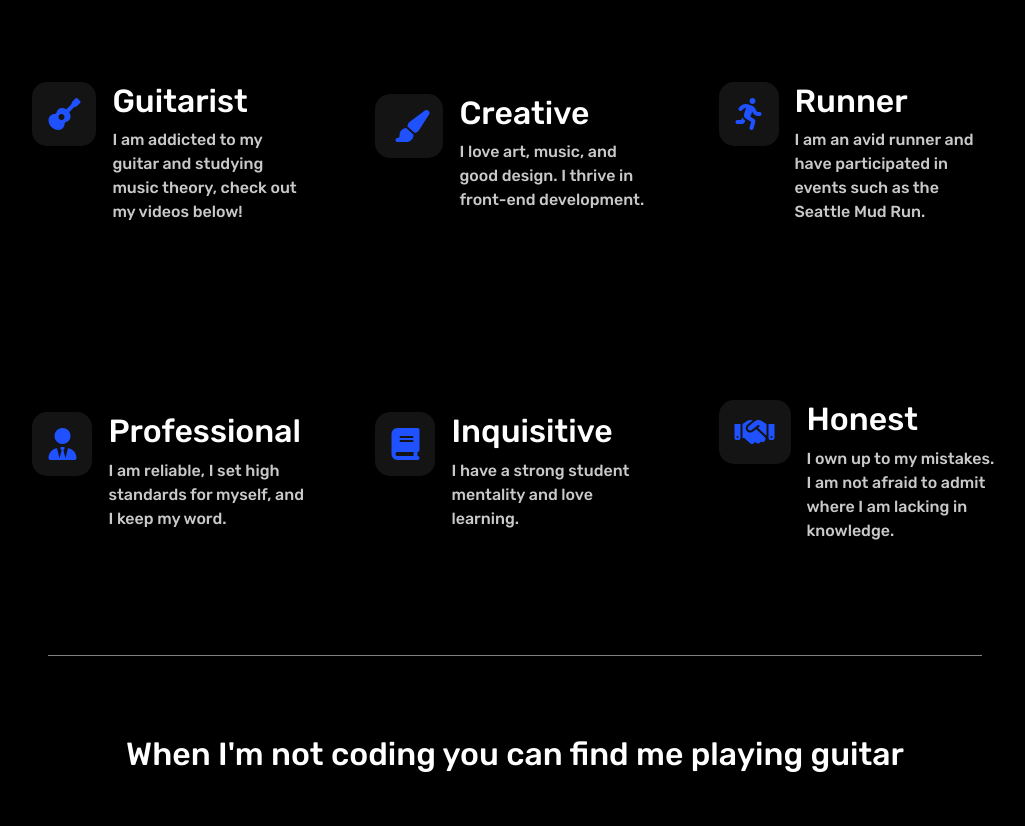
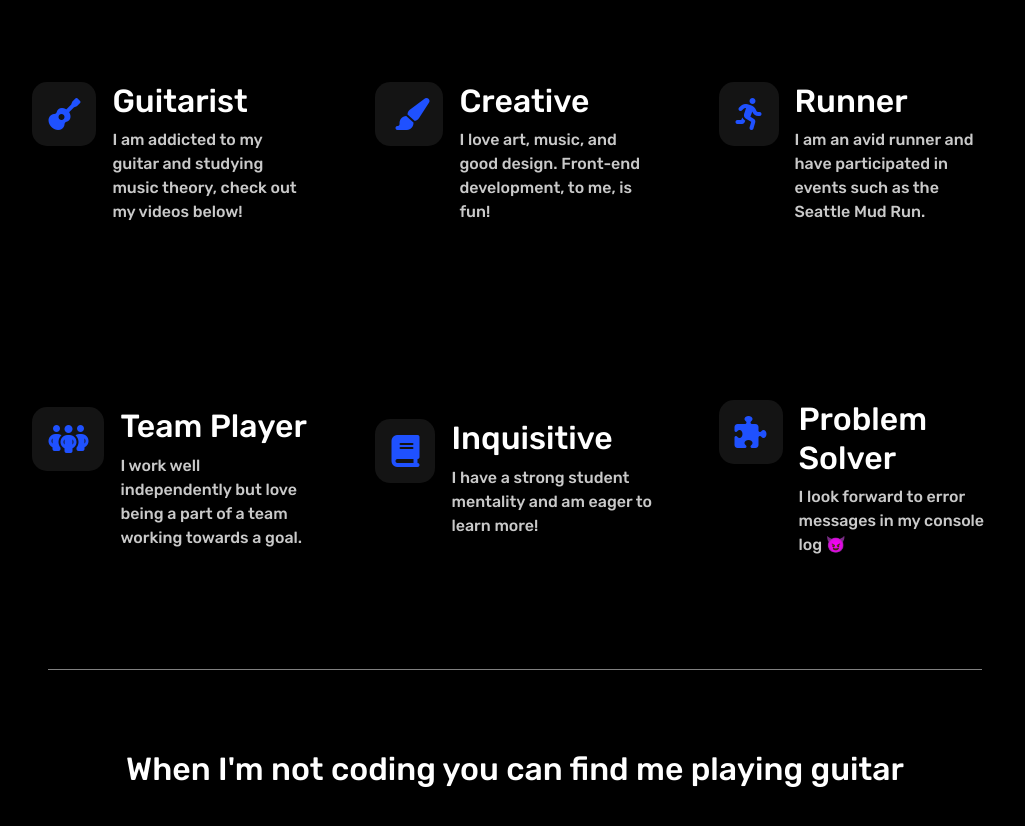
Before and after one commit to ColinJhEdwards/react-portfolio, a React (Create React App) app: page / in a window 1280 px wide. Shown: the part 1720-2546 px from the top of the page, without its empty margins (125-1150 px from the left). Built offline with nearby package versions, Linux system fonts and the light colour scheme.

Commit message:
adjusted text on soft skills

```diff
--- a/src/components/AboutMe.js
+++ b/src/components/AboutMe.js
@@ -1,4 +1,4 @@
-import React from "react";
+import React, { useState, useEffect } from "react";
 import styled from "styled-components";
 import { motion } from "framer-motion";
 
--- a/src/components/OtherSkills.js
+++ b/src/components/OtherSkills.js
@@ -27,8 +27,8 @@ const OtherSkills = () => {
           <div className="text">
             <h2>Creative</h2>
             <p>
-              I love art, music, and good design. I thrive in front-end
-              development.
+              I love art, music, and good design. Front-end development, to me,
+              is fun!
             </p>
           </div>
         </div>
@@ -46,13 +46,13 @@ const OtherSkills = () => {
         </div>
         <div className="container">
           <div className="icon">
-            <i class="fa-solid fa-user-tie"></i>
+            <i class="fa-solid fa-people-group"></i>
           </div>
           <div className="text">
-            <h2>Professional</h2>
+            <h2>Team Player</h2>
             <p>
-              I am reliable, I set high standards for myself, and I keep my
-              word.
+              I work well independently but love being a part of a team working
+              towards a goal.
             </p>
           </div>
         </div>
@@ -62,19 +62,16 @@ const OtherSkills = () => {
           </div>
           <div className="text">
             <h2>Inquisitive</h2>
-            <p>I have a strong student mentality and love learning.</p>
+            <p>I have a strong student mentality and am eager to learn more!</p>
           </div>
         </div>
         <div className="container">
           <div className="icon">
-            <i class="fa-solid fa-handshake"></i>
+            <i class="fa-solid fa-puzzle-piece"></i>
           </div>
           <div className="text">
-            <h2>Honest</h2>
-            <p>
-              I own up to my mistakes. I am not afraid to admit where I am
-              lacking in knowledge.
-            </p>
+            <h2>Problem Solver</h2>
+            <p>I look forward to error messages in my console log &#128520;</p>
           </div>
         </div>
       </div>
```
